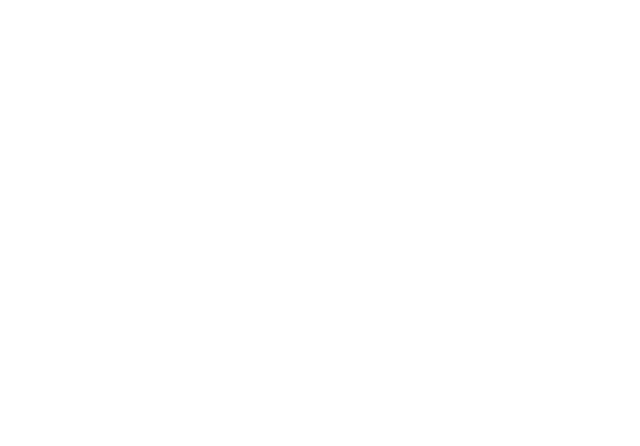
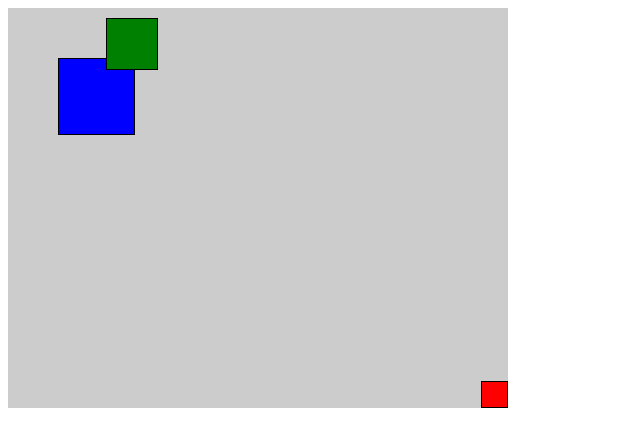
Before and after one commit to mallerie/learning_layout, a plain HTML site: page index.html in a window 1280 px wide. Shown: the whole page, without its empty margins (0-640 px from the left). Drawn offline with Linux system fonts and the light colour scheme.

Commit message:
Finished with boxes ready for pages

```diff
--- a/index.html
+++ b/index.html
@@ -5,6 +5,14 @@
 	<title></title>
 </head>
 <body>
+  <div>
+
+  </div>
+  <div class="sandbox">
+    <div class="box sm"></div>
+    <div class="box md"></div>
+    <div class="box lg"></div>
+  </div>
 
 </body>
 </html>
--- a/main.css
+++ b/main.css
@@ -0,0 +1,39 @@
+.sandbox {
+  background: #ccc;
+  width: 500px;
+  height: 400px;
+  position: relative;
+}
+
+.box {
+  border: 1px solid black;
+  position: absolute;
+}
+
+.sm {
+  width: 25px;
+  height: 25px;
+  background: red;
+  bottom: 0px;
+  right: 0px;
+}
+
+.md {
+  width: 50px;
+  height: 50px;
+  background: green;
+  top: 10px;
+  right: 350px;
+  z-index: 1;
+}
+
+.lg {
+  width: 75px;
+  height: 75px;
+  background: blue;
+  top: 50px;
+  left: 50px;
+  bottom: 0px;
+  right:0px;
+
+}
```
